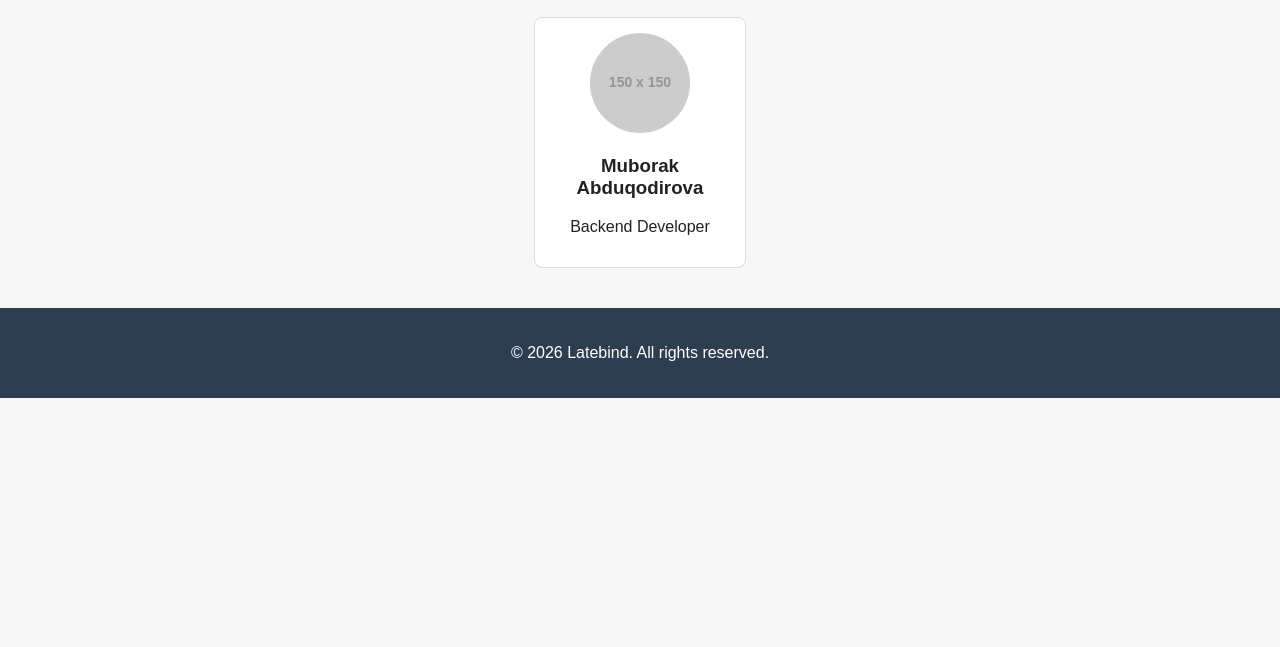
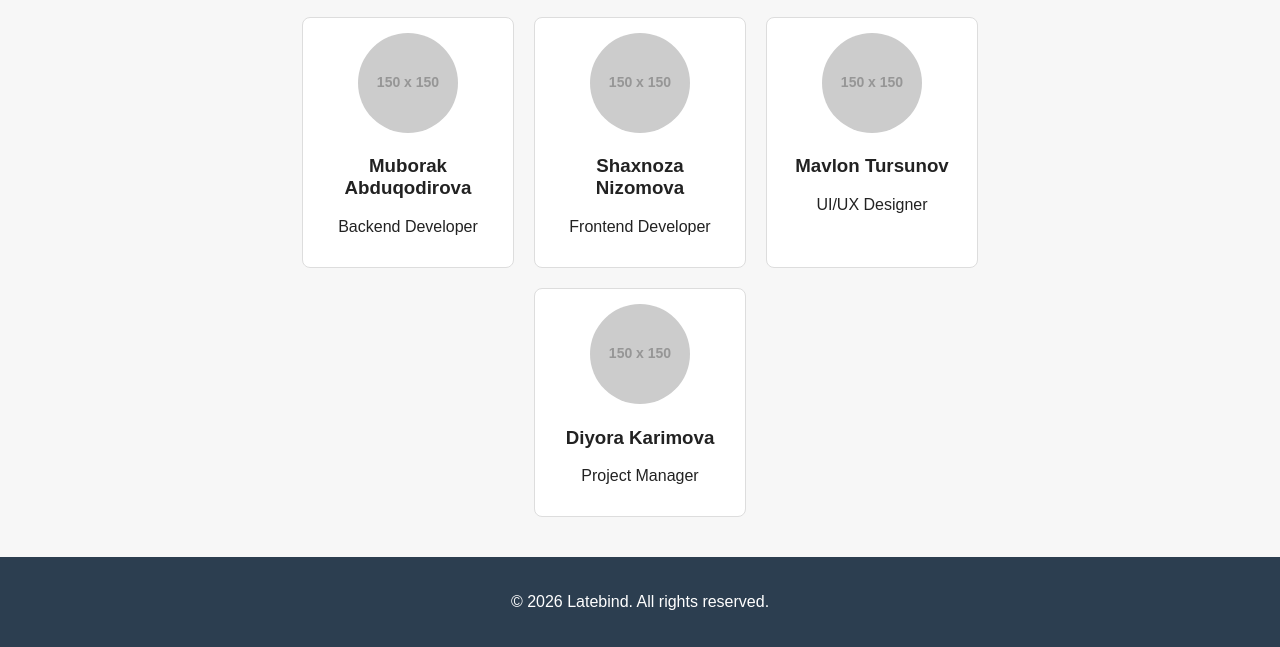
Before and after one commit to hermionegranger0620-cyber/latebind-website, a plain HTML site: page index.html in a window 1280 px wide. Shown: the part 531-1178 px from the top of the page. Before the commit the page ends 929 px from the top, so only its background shows below. Drawn offline with Linux system fonts and the light colour scheme; placeholder pictures from the web are drawn by us.

Commit message:
Version 3: added three new team members

```diff
--- a/index.html
+++ b/index.html
@@ -18,14 +18,12 @@
     </p>
   </section>
 
-  <!-- NEW SECTION ADDED IN VERSION 2 -->
   <section id="mission">
     <h2>Our Mission</h2>
     <p>
       We believe great software starts with great teamwork. Our mission is to keep learning, keep building, and support each other as we grow as developers.
     </p>
   </section>
-  <!-- END NEW SECTION -->
 
   <section id="team">
     <h2>Our Team</h2>
@@ -35,17 +33,63 @@
         <h3>Muborak Abduqodirova</h3>
         <p>Backend Developer</p>
       </div>
-      <!-- Other members will add their own card here, same structure -->
+
+      <!-- NEW MEMBERS ADDED IN VERSION 3 -->
+      <div class="member-card" onclick="showMember('member2')">
+        <img src="https://via.placeholder.com/150" alt="Member photo">
+        <h3>Shaxnoza Nizomova</h3>
+        <p>Frontend Developer</p>
+      </div>
+
+      <div class="member-card" onclick="showMember('member3')">
+        <img src="https://via.placeholder.com/150" alt="Member photo">
+        <h3>Mavlon Tursunov</h3>
+        <p>UI/UX Designer</p>
+      </div>
+
+      <div class="member-card" onclick="showMember('member4')">
+        <img src="https://via.placeholder.com/150" alt="Member photo">
+        <h3>Diyora Karimova</h3>
+        <p>Project Manager</p>
+      </div>
+      <!-- END NEW MEMBERS -->
+
     </div>
   </section>
+
   <!-- Hidden detail panels for each member -->
   <div id="member1" class="member-detail hidden">
     <h3>Muborak Abduqodirova</h3>
     <p><strong>Role:</strong> Backend Developer</p>
-    <p><strong>Bio:</strong>Specializes in backend development, with a focus on solid database design and efficient API architecture. Brings a problem-solving mindset and attention to detail to every project, ensuring systems are both reliable and easy to maintain.</p>
+    <p><strong>Bio:</strong> Specializes in backend development, with a focus on solid database design and efficient API architecture. Brings a problem-solving mindset and attention to detail to every project, ensuring systems are both reliable and easy to maintain.</p>
     <p><strong>Contact:</strong> MuborakAbduqodirova@gmail.com</p>
     <button onclick="closeDetail('member1')">Close</button>
   </div>
+
+  <div id="member2" class="member-detail hidden">
+    <h3>Shaxnoza Nizomova</h3>
+    <p><strong>Role:</strong> Frontend Developer</p>
+    <p><strong>Bio:</strong> Focuses on building clean, responsive user interfaces with attention to accessibility and user experience. Enjoys turning design concepts into smooth, functional web pages and collaborating closely with designers and backend developers.</p>
+    <p><strong>Contact:</strong> ShaxnozaNizomova@gmail.com</p>
+    <button onclick="closeDetail('member2')">Close</button>
+  </div>
+
+  <div id="member3" class="member-detail hidden">
+    <h3>Mavlon Tursunov</h3>
+    <p><strong>Role:</strong> UI/UX Designer</p>
+    <p><strong>Bio:</strong> Passionate about creating intuitive and visually appealing designs. Combines user research with creative design thinking to craft interfaces that are both functional and enjoyable to use.</p>
+    <p><strong>Contact:</strong> MavlonTursunov@gmail.com</p>
+    <button onclick="closeDetail('member3')">Close</button>
+  </div>
+
+  <div id="member4" class="member-detail hidden">
+    <h3>Diyora Karimova</h3>
+    <p><strong>Role:</strong> Project Manager</p>
+    <p><strong>Bio:</strong> Coordinates team workflows, tracks project milestones, and ensures clear communication between developers and stakeholders. Brings strong organizational skills and a focus on delivering projects on time.</p>
+    <p><strong>Contact:</strong> DiyoraKarimova@gmail.com</p>
+    <button onclick="closeDetail('member4')">Close</button>
+  </div>
+
   <footer>
     <p>&copy; 2026 Latebind. All rights reserved.</p>
   </footer>
```
